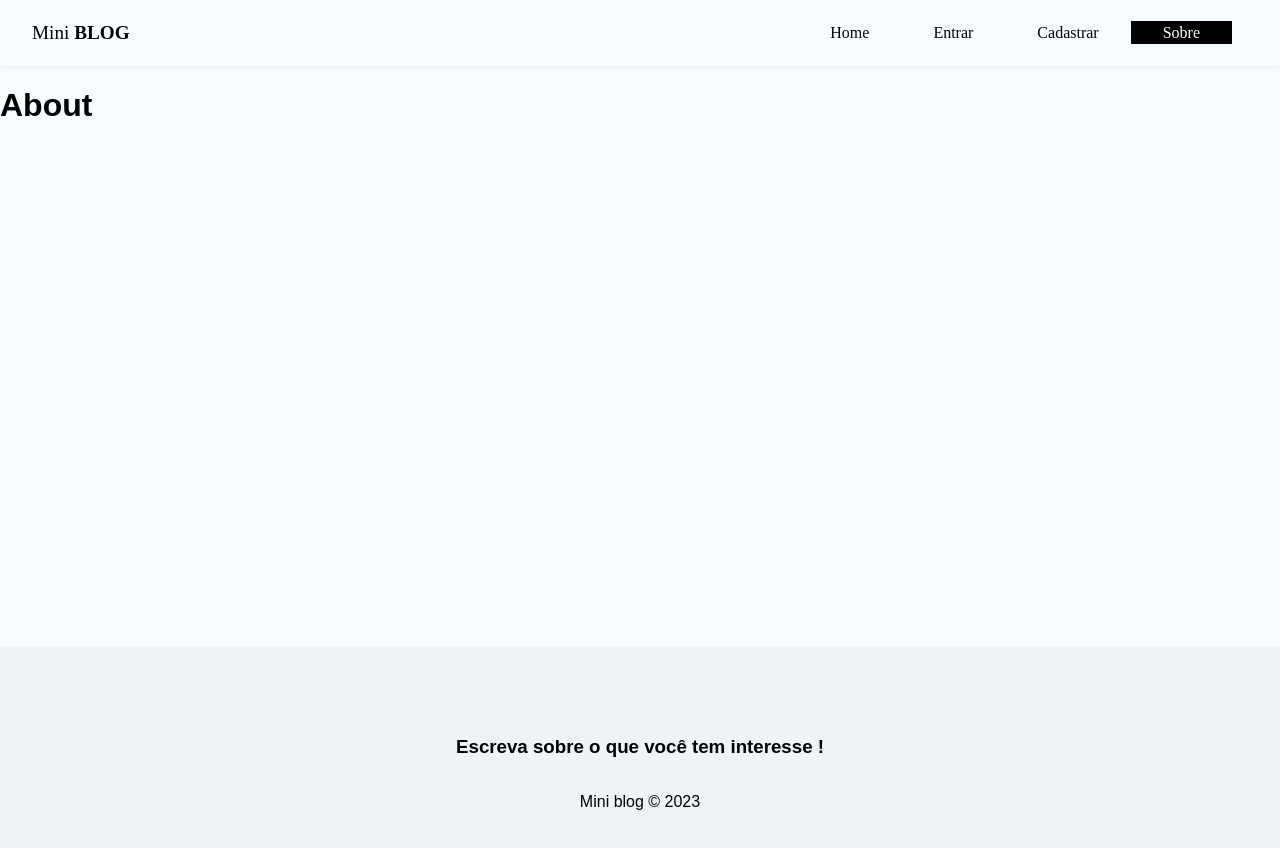
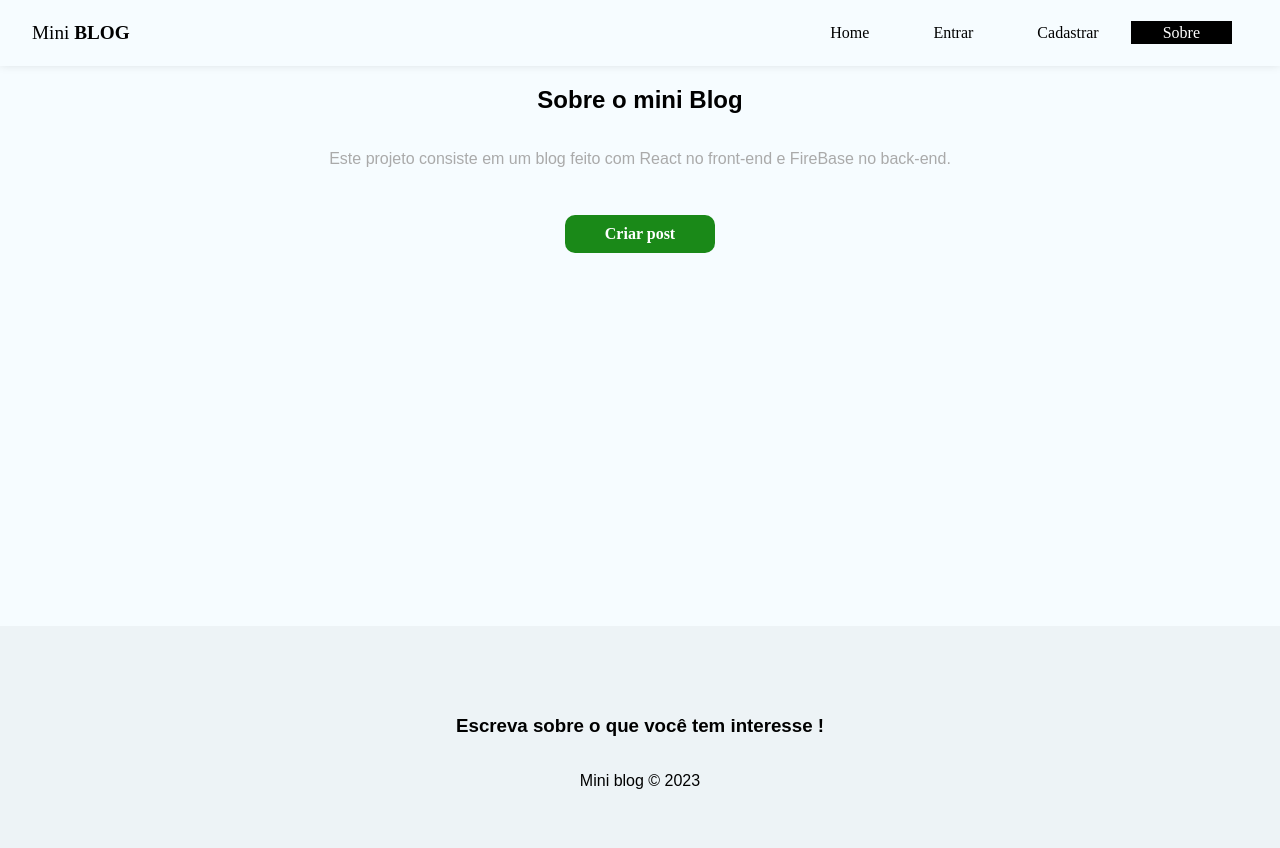
Before and after one commit to kaiotcp1/PROJECT----Mini_blog, a React (Create React App) app in the folder miniblog/miniblog/: page /about in a window 1280 px wide. Shown: the top 848 px of the page. Built offline with nearby package versions, Linux system fonts and the light colour scheme; no server answers.

Commit message:
Bloqueando páginas que precisam de autenticação

```diff
--- a/miniblog/miniblog/src/App.js
+++ b/miniblog/miniblog/src/App.js
@@ -48,10 +48,10 @@
           <Routes>
             <Route path='/' element={<Home />} />
             <Route path='/about' element={<About />} />
-            <Route path='/login' element={<Login />}></Route>
-            <Route path='/register' element={<Register />}></Route>
-            <Route path='/posts/create' element={<CreatePost/>}></Route>
-            <Route path='/dashboard' element={<DashBoard />}></Route>
+            <Route path='/login' element={!user ? <Login /> : <Navigate to="/"></Navigate>} ></Route>
+            <Route path='/register' element={!user ? <Register /> : <Navigate to="/"></Navigate>}></Route>
+            <Route path='/posts/create' element={user ? <CreatePost /> : <Navigate to="/login"></Navigate>}></Route>
+            <Route path='/dashboard' element={user ? <DashBoard /> : <Navigate to="/login"></Navigate>}></Route>
           </Routes>
         </div>
         <Footer />
--- a/miniblog/miniblog/src/pages/About/About.js
+++ b/miniblog/miniblog/src/pages/About/About.js
@@ -1,12 +1,17 @@
 import React from 'react'
 // CSS
 import styles from './About.module.css';
+import { Link } from 'react-router-dom';
 
 
 const About = () => {
   return (
-    <div>
-        <h1>About</h1>
+    <div className={styles.about}>
+        <h2>Sobre o mini <span>Blog</span></h2>
+        <p>Este projeto consiste em um blog feito com React no
+          front-end e FireBase no back-end.
+        </p>
+        <Link to="/posts/create" className="btn">Criar post</Link>
     </div>
   )
 }
--- a/miniblog/miniblog/src/pages/About/About.module.css
+++ b/miniblog/miniblog/src/pages/About/About.module.css
@@ -0,0 +1,17 @@
+.about {
+    text-align: center;
+    display: flex;
+    flex-direction: column;
+    align-items: center;
+}
+
+.about p {
+    color: #Aaa;
+    margin-bottom: 2em;
+}
+
+.about a {
+    display: block;
+    margin-top: 15px;
+    padding: 10px 15px;
+}
```
